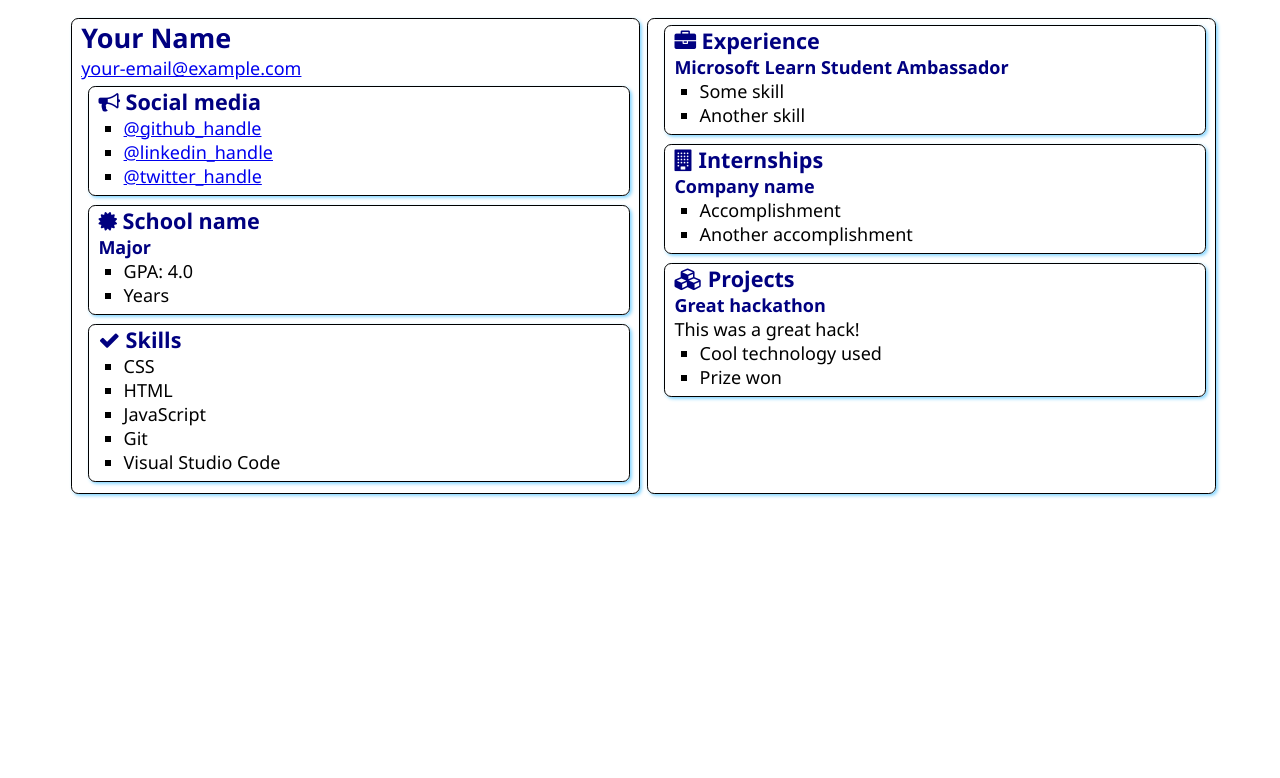
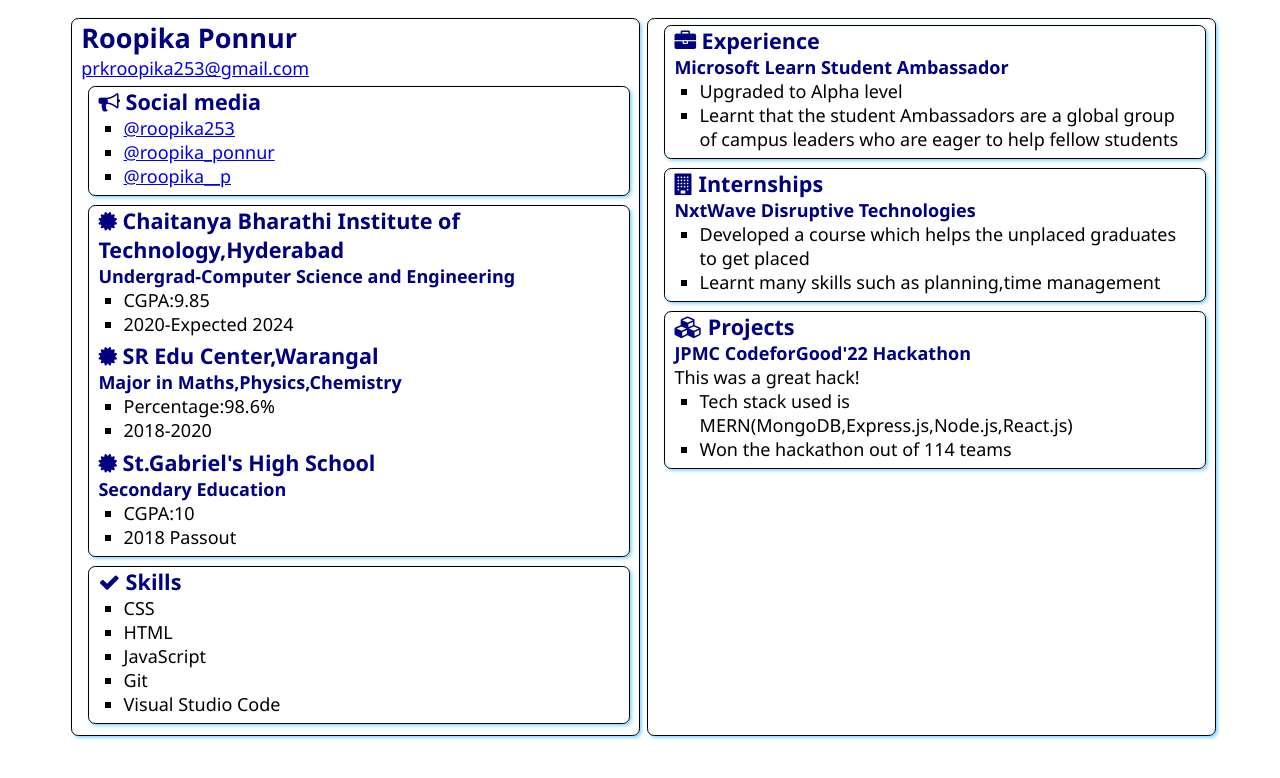
Before and after one commit to roopika253/SATechnicalOnboarding, a plain HTML site: page src/index.html in a window 1280 px wide. Drawn offline with Linux system fonts and the light colour scheme.

Commit message:
Update index.html
Added all the details till Semster 4

```diff
--- a/src/index.html
+++ b/src/index.html
@@ -1,5 +1,6 @@
 <!DOCTYPE html>
 <html lang="en">
+
 <head>
     <meta charset="UTF-8">
     <meta http-equiv="X-UA-Compatible" content="IE=edge">
@@ -9,11 +10,12 @@
     <link rel="stylesheet" href="style.css">
     <link rel="stylesheet" href="https://cdnjs.cloudflare.com/ajax/libs/font-awesome/4.7.0/css/font-awesome.min.css">
 </head>
+
 <body>
     <main>
         <article class="box">
-            <h1>Your Name</h1>
-            <div><a href="mailto:your.email@example.com">your-email@example.com</a></div>
+            <h1>Roopika Ponnur</h1>
+            <div><a href="mailto:prkroopika253@gmail.com">prkroopika253@gmail.com</a></div>
 
             <section class="box">
                 <h2>
@@ -21,9 +23,9 @@
                     Social media
                 </h2>
                 <ul>
-                    <li><a href="https://github.com/<handle>">@github_handle</a></li>
-                    <li><a href="https://linkedin.com/in/<handle>">@linkedin_handle</a></li>
-                    <li><a href="https://twitter.com/<handle>">@twitter_handle</a></li>
+                    <li><a href="https://github.com/roopika253">@roopika253</a></li>
+                    <li><a href="https://www.linkedin.com/in/roopika-ponnur-2423b3216/">@roopika_ponnur</a></li>
+                    <li><a href="https://www.instagram.com/roopika__p/">@roopika__p</a></li>
                 </ul>
             </section>
 
@@ -31,12 +33,34 @@
                 <div class="education">
                     <h2>
                         <i class="fa fa-certificate" aria-hidden="true"></i>
-                        School name
+                        Chaitanya Bharathi Institute of Technology,Hyderabad
                     </h2>
-                    <h3>Major</h3>
+                    <h3>Undergrad-Computer Science and Engineering</h3>
                     <ul>
-                        <li>GPA: 4.0</li>
-                        <li>Years</li>
+                        <li>CGPA:9.85</li>
+                        <li>2020-Expected 2024</li>
+                    </ul>
+                </div>
+                <div class="education">
+                    <h2>
+                        <i class="fa fa-certificate" aria-hidden="true"></i>
+                        SR Edu Center,Warangal
+                    </h2>
+                    <h3>Major in Maths,Physics,Chemistry</h3>
+                    <ul>
+                        <li>Percentage:98.6%</li>
+                        <li>2018-2020</li>
+                    </ul>
+                </div>
+                <div class="education">
+                    <h2>
+                        <i class="fa fa-certificate" aria-hidden="true"></i>
+                        St.Gabriel's High School
+                    </h2>
+                    <h3>Secondary Education</h3>
+                    <ul>
+                        <li>CGPA:10</li>
+                        <li>2018 Passout</li>
                     </ul>
                 </div>
             </section>
@@ -63,8 +87,8 @@
                 </h2>
                 <h3>Microsoft Learn Student Ambassador</h3>
                 <ul>
-                    <li>Some skill</li>
-                    <li>Another skill</li>
+                    <li>Upgraded to Alpha level</li>
+                    <li>Learnt that the student Ambassadors are a global group of campus leaders who are eager to help fellow students</li>
                 </ul>
             </section>
             <section class="box">
@@ -73,10 +97,10 @@
                     Internships
                 </h2>
 
-                <h3>Company name</h3>
+                <h3>NxtWave Disruptive Technologies</h3>
                 <ul>
-                    <li>Accomplishment</li>
-                    <li>Another accomplishment</li>
+                    <li>Developed a course which helps the unplaced graduates to get placed</li>
+                    <li>Learnt many skills such as planning,time management</li>
                 </ul>
             </section>
             <section class="box">
@@ -85,15 +109,16 @@
                     Projects
                 </h2>
 
-                <h3>Great hackathon</h3>
+                <h3>JPMC CodeforGood'22 Hackathon</h3>
                 <div>This was a great hack!</div>
                 <ul>
-                    <li>Cool technology used</li>
-                    <li>Prize won</li>
+                    <li>Tech stack used is MERN(MongoDB,Express.js,Node.js,React.js)</li>
+                    <li>Won the hackathon out of 114 teams</li>
                 </ul>
             </section>
         </article>
 
     </main>
 </body>
+
 </html>
```
